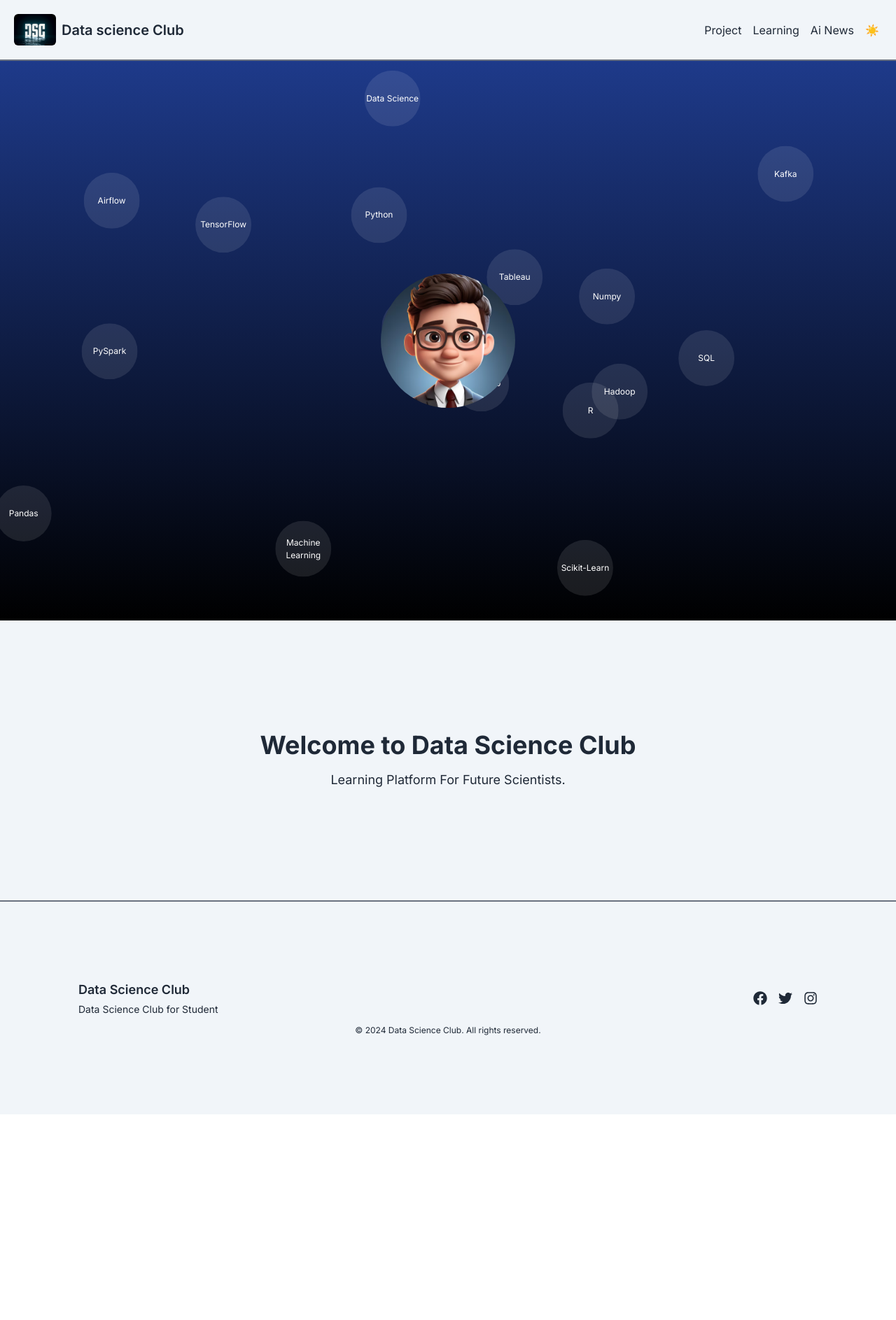
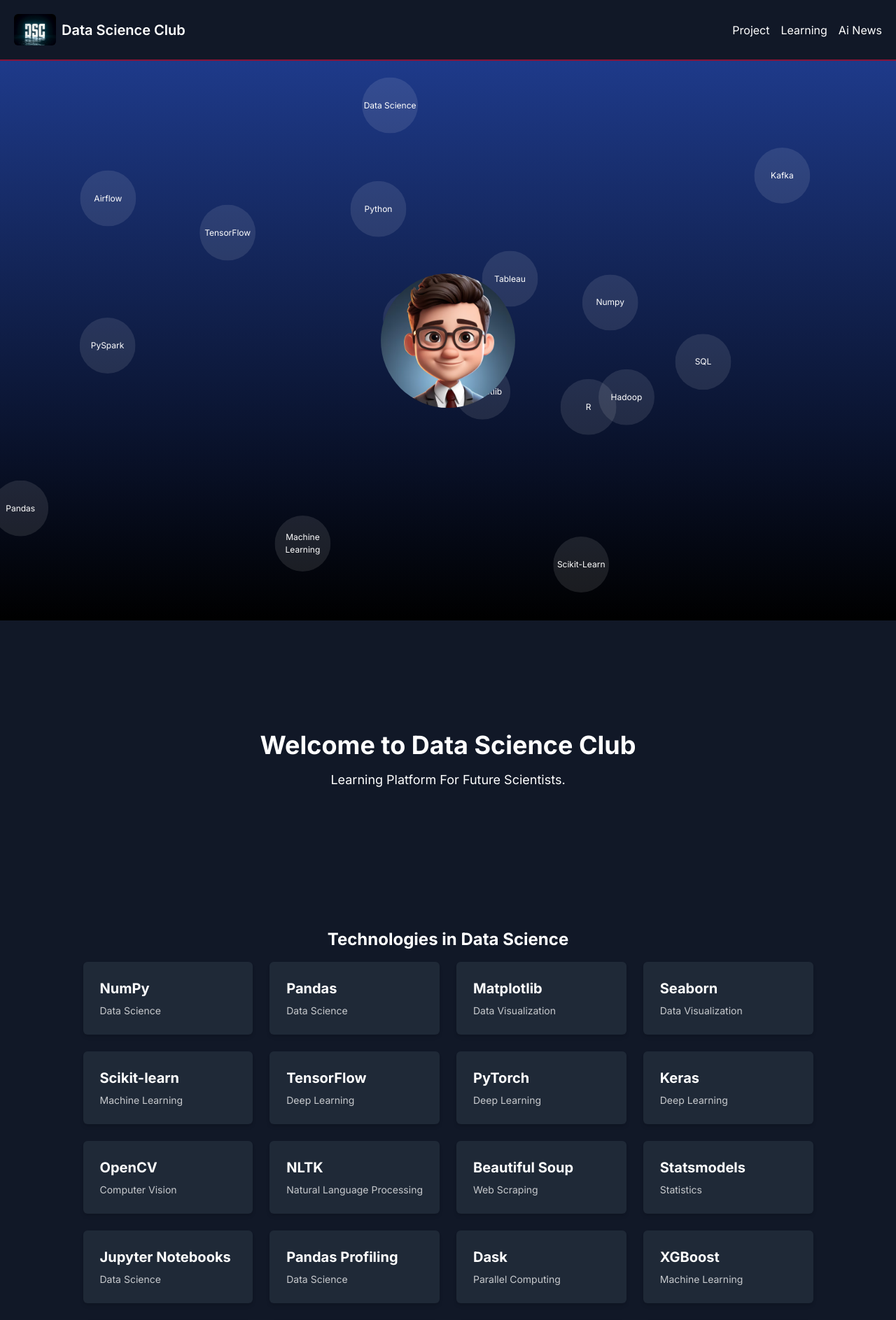
Before and after one commit to Ashish-100-tiwari/datascienceclub, a Next.js app: page /project in a window 1280 px wide. Shown: the top 1887 px of the page at 70% size. Before the commit the page ends 1593 px from the top, so only its background shows below. Built offline with nearby package versions, Linux system fonts and the light colour scheme.

Commit message:
DSC-AT-Techcard-banner

```diff
--- a/src/app/(root)/ainews/page.jsx
+++ b/src/app/(root)/ainews/page.jsx
@@ -2,15 +2,15 @@
 import Footer from '@/components/footer/footer';
 import Header from '@/components/header/header';
 import Navbar from '@/components/navbar/nav'
-import { useGlobalContext } from '@/context/store';
+
 
 const Page = () => {
-   const{setDarkMode,darkMode}=useGlobalContext();
+
   return (
     <div>
-      <Navbar setDarkMode={setDarkMode} darkMode={darkMode}/>
+      <Navbar />
       <Header/>
-      <Footer darkMode={darkMode}/>
+      <Footer/>
     </div>
   )
 }
--- a/src/app/(root)/learning/[slug]/page.jsx
+++ b/src/app/(root)/learning/[slug]/page.jsx
@@ -2,6 +2,8 @@ import fs from 'fs';
 import path from 'path';
 import matter from 'gray-matter';
 import { MDXRemote } from 'next-mdx-remote/rsc';
+import Footer from '@/components/footer/footer';
+import Navbar from '@/components/navbar/nav';
 
 export async function generateStaticParams() {
   const files = fs.readdirSync(path.join('learning'));
@@ -30,7 +32,9 @@ export default function Page({ params }) {
   const props = getPost(params);
 
   return (
-    <article className="prose prose-sm md:prose-base lg:prose-lg mx-auto bg-white text-black">
+    <>
+    <Navbar/>
+    <article className="prose m-5 prose-sm md:prose-base lg:prose-lg mx-auto bg-white text-black">
       <h1 className="text-5xl font-bold">{props.frontMatter.title}</h1>
       <p className="text-lg mt-2">{props.frontMatter.description}</p>
       <MDXRemote
@@ -40,17 +44,19 @@ export default function Page({ params }) {
           h3: ({ children }) => <h3 className="text-2xl font-semibold">{children}</h3>,
           p: ({ children }) => <p className="text-base">{children}</p>,
           code: ({ children }) => (
-            <code className="bg-gray-800 text-white rounded px-1 py-0.5">
+            <code className=" text-white rounded px-1 py-0.5">
               {children}
             </code>
           ),
           pre: ({ children }) => (
-            <pre className="bg-gray-900 text-white rounded-lg p-4 overflow-auto">
+            <pre className=" text-white rounded-lg p-4 overflow-auto">
               {children}
             </pre>
           ),
         }}
       />
     </article>
+    <Footer/>
+    </>
   );
 }
--- a/src/app/(root)/learning/page.jsx
+++ b/src/app/(root)/learning/page.jsx
@@ -1,34 +1,31 @@
-// src/app/(root)/learning/page.jsx
 'use client'; // Ensure this file is treated as a client component
 
 import Footer from '@/components/footer/footer';
 import Navbar from '@/components/navbar/nav';
-import { useGlobalContext } from '@/context/store';
 import Link from 'next/link';
 import { useEffect, useState } from 'react';
 
-// Function to fetch blogs
+// Function to fetch learning resources
 async function fetchlearning() {
   try {
     const res = await fetch(`${process.env.NEXT_PUBLIC_BASE_URL}/api/learning`, {
       cache: 'no-store',
     });
     if (!res.ok) {
-      throw new Error('Failed to fetch blogs');
+      throw new Error('Failed to fetch learning resources');
     }
     return res.json();
   } catch (error) {
-    console.error('Error fetching blogs:', error);
+    console.error('Error fetching learning resources:', error);
     return [];
   }
 }
 
 const Page = () => {
   const [learning, setlearning] = useState([]);
-  const { setDarkMode, darkMode } = useGlobalContext();
 
   useEffect(() => {
-    // Fetch blogs when the component mounts
+    // Fetch learning resources when the component mounts
     const loadlearning = async () => {
       const fetchedlearning = await fetchlearning();
       setlearning(fetchedlearning);
@@ -38,20 +35,20 @@ const Page = () => {
 
   return (
     <div>
-      <Navbar setDarkMode={setDarkMode} darkMode={darkMode} />
+      <Navbar />
       <section className='py-10 ml-20'>
         <h2 className='text-2xl font-bold'>Learning</h2>
         <div className='py-2 ml-20'>
-          {learning.map((learning) => (
-            <Link href={'/learning/' + learning.slug} passHref key={learning.slug}>
+          {learning.map((learningItem) => (
+            <Link href={'/learning/' + learningItem.slug} passHref key={learningItem.slug}>
               <div className='py-2 flex justify-between items-center gap-2'>
                 <div>
-                  <h3 className='text-lg font-bold'>{learning.meta.title}</h3>
+                  <h3 className='text-lg font-bold'>{learningItem.meta.title}</h3>
                   <div>
-                    <p className='text-gray-400'>{learning.meta.description}</p>
+                    <p className='text-gray-400'>{learningItem.meta.description}</p>
                   </div>
                   <div className='my-auto text-gray-400'>
-                    <p>{learning.meta.date}</p>
+                    <p>{learningItem.meta.date}</p>
                   </div>
                 </div>
               </div>
@@ -59,7 +56,7 @@ const Page = () => {
           ))}
         </div>
       </section>
-      <Footer darkMode={darkMode} />
+      <Footer />
     </div>
   );
 };
--- a/src/app/(root)/project/page.jsx
+++ b/src/app/(root)/project/page.jsx
@@ -2,15 +2,15 @@
 import Footer from '@/components/footer/footer';
 import Header from '@/components/header/header';
 import Navbar from '@/components/navbar/nav'
-import { useGlobalContext } from '@/context/store';
+
 
 const Page = () => {
-   const{setDarkMode,darkMode}=useGlobalContext()
+
   return (
     <div>
-      <Navbar setDarkMode={setDarkMode} darkMode={darkMode}/>
+      <Navbar />
       <Header/>
-      <Footer darkMode={darkMode}/>
+      <Footer/>
     </div>
   )
 }
--- a/src/app/layout.js
+++ b/src/app/layout.js
@@ -1,6 +1,6 @@
 import { Inter } from "next/font/google";
 import "./globals.css";
-import { GlobalContextProvider } from '../context/store'
+// import { GlobalContextProvider } from '../context/store'
 
 const inter = Inter({ subsets: ["latin"] });
 
@@ -13,9 +13,9 @@ export default function RootLayout({ children }) {
   return (
     <html lang="en">
       <body className={inter.className}>
-        <GlobalContextProvider>
+        {/* <GlobalContextProvider> */}
           {children}
-        </GlobalContextProvider>
+        {/* </GlobalContextProvider>   */}
       </body>
     </html>
   );
--- a/src/components/footer/footer.jsx
+++ b/src/components/footer/footer.jsx
@@ -1,28 +1,18 @@
 import React from "react";
 import { FaFacebook, FaTwitter, FaInstagram } from "react-icons/fa"; // Import social media icons
 
-const Footer = ({ darkMode }) => {
+const Footer = () => {
   return (
-    <footer
-      className={`bg-gray-800 text-white p-28   ${
-        darkMode ? "bg-gray-900 text-white border-t-2 border-rose-900" : "bg-slate-100 text-gray-800 border-t-2 border-gray-500"
-      }`}
-    >
-      <div
-        className={`max-w-screen-xl mx-auto flex flex-col lg:flex-row justify-between items-center ${
-          darkMode ? "text-white" : "text-gray-800"
-        }`}
-      >
+    <footer className="bg-gray-800 text-white p-28">
+      <div className="max-w-screen-xl mx-auto flex flex-col lg:flex-row justify-between items-center">
         <div className="mb-4 lg:mb-0">
           <h2 className="text-lg font-semibold mb-1">Data Science Club</h2>
           <p className="text-sm">
-            Data Science Club for Student
+            Data Science Club for Students
           </p>
         </div>
 
         <div className="flex space-x-4 lg:space-x-8">
-
-
           <div className="flex space-x-4">
             {/* Social Media Icons */}
             <a
@@ -51,11 +41,8 @@ const Footer = ({ darkMode }) => {
       </div>
 
       <div className="mt-3 text-center">
-        <p className={` text-xs ${
-          darkMode ? "text-white" : "text-gray-800"
-        }`}>
-          &copy; {new Date().getFullYear()} Data Science Club. All rights
-          reserved.
+        <p className="text-xs">
+          &copy; {new Date().getFullYear()} Data Science Club. All rights reserved.
         </p>
       </div>
     </footer>
--- a/src/components/header/header.jsx
+++ b/src/components/header/header.jsx
@@ -1,14 +1,10 @@
 import { matplotlib, numpy, pandas, student } from '@/assets';
-import { useGlobalContext } from '@/context/store';
 import Image from 'next/image';
 import React from 'react';
-
+import techData from '@/data/techData.json';
 const Header = () => {
-  const { darkMode } = useGlobalContext();
-
   return (
     <>
-
       {/* Space-themed Complex Animation */}
       <div className="relative w-full h-screen bg-gradient-to-b from-blue-900 to-black overflow-hidden flex justify-center items-center text-white">
         {/* Central Student Face */}
@@ -44,16 +40,28 @@ const Header = () => {
           </div>
         </div>
       </div>
-      <div
-        className={`flex items-center h-[400px] justify-center ${
-          darkMode ? 'bg-gray-900 text-white' : 'bg-slate-100 text-gray-800'
-        }`}
-      >
+
+      {/* Static Section */}
+      <div className="flex items-center h-[400px] justify-center bg-gray-900 text-white">
         <div className="text-center">
           <h1 className="text-4xl font-bold mb-4">Welcome to Data Science Club</h1>
           <p className="text-lg">Learning Platform For Future Scientists.</p>
         </div>
       </div>
+
+       <div className="flex justify-center bg-gray-900 pb-10 pt-10">
+      <div>
+        <h1 className="text-2xl font-bold text-center text-white mb-4">Technologies in Data Science</h1>
+        <div className="grid grid-cols-1 sm:grid-cols-2 lg:grid-cols-4 gap-6">
+          {techData.map((tech) => (
+            <div key={tech.key} className="bg-gray-800 text-white p-6 rounded-md shadow-md">
+              <h2 className="text-xl font-bold mb-2">{tech.name}</h2>
+              <p className="text-sm opacity-75">{tech.techcategory}</p>
+            </div>
+          ))}
+        </div>
+      </div>
+    </div>
     </>
   );
 };
--- a/src/components/navbar/nav.jsx
+++ b/src/components/navbar/nav.jsx
@@ -1,35 +1,29 @@
-"use client"
+"use client";
 import Image from "next/image";
 import Link from "next/link";
 import dsc from '../../assets/jpeg/dsc.jpg';
 import React, { useState } from "react";
 
-const Navbar = ({ darkMode, setDarkMode }) => {
+const Navbar = () => {
   const [menuOpen, setMenuOpen] = useState(false);
 
-  const toggleDarkMode = () => {
-    setDarkMode(!darkMode);
-  };
-
   return (
-    <nav
-      className={`flex flex-col sm:flex-row items-center justify-between p-5 ${
-        darkMode ? "bg-gray-900 text-white border-b-2 border-rose-900 " : "bg-slate-100 text-gray-800 border-b-2 border-gray-500"
-      }`}
-    >
+    <nav className="flex flex-col sm:flex-row items-center justify-between p-5 bg-gray-900 text-white border-b-2 border-rose-900">
       <div className="flex items-center">
         <div className="flex items-center">
-          <Link href={"/"}><Image src={dsc}  width={60} height={60} alt="Logo" className=" rounded-md" /></Link>
-          <Link href={"/"}><h1 className="text-xl font-semibold ml-2">Data science Club</h1></Link>
+          <Link href={"/"}>
+            <Image src={dsc} width={60} height={60} alt="Logo" className="rounded-md" />
+          </Link>
+          <Link href={"/"}>
+            <h1 className="text-xl font-semibold ml-2">Data Science Club</h1>
+          </Link>
         </div>
       </div>
 
       <div className="flex items-center space-x-4">
         {/* Hamburger Menu Button for Smaller Screens */}
         <button
-          className={`w-6 h-6 cursor-pointer sm:hidden ${
-            darkMode ? "text-white" : "text-gray-800"
-          }`}
+          className="w-6 h-6 cursor-pointer sm:hidden text-white"
           onClick={() => setMenuOpen(!menuOpen)}
         >
           ☰
@@ -47,21 +41,11 @@ const Navbar = ({ darkMode, setDarkMode }) => {
         )}
 
         {/* Navigation Options for Larger Screens */}
-        <ul className="hidden sm:flex space-x-4">
+        <ul className="hidden sm:flex space-x-4 ">
           <Link href="/project">Project</Link>
           <Link href="/learning">Learning</Link>
           <Link href="/ainews">Ai News</Link>
         </ul>
-
-        {/* Dark Mode Toggle */}
-        <div
-          className={`w-6 h-6 cursor-pointer ${
-            darkMode ? "text-white" : "text-gray-800"
-          }`}
-          onClick={toggleDarkMode}
-        >
-          {darkMode ? "🌙" : "☀️"}
-        </div>
       </div>
     </nav>
   );
--- /dev/null
+++ b/src/data/techData.json
@@ -0,0 +1,22 @@
+[
+    {"key": 1, "name": "NumPy", "techcategory": "Data Science"},
+    {"key": 2, "name": "Pandas", "techcategory": "Data Science"},
+    {"key": 3, "name": "Matplotlib", "techcategory": "Data Visualization"},
+    {"key": 4, "name": "Seaborn", "techcategory": "Data Visualization"},
+    {"key": 5, "name": "Scikit-learn", "techcategory": "Machine Learning"},
+    {"key": 6, "name": "TensorFlow", "techcategory": "Deep Learning"},
+    {"key": 7, "name": "PyTorch", "techcategory": "Deep Learning"},
+    {"key": 8, "name": "Keras", "techcategory": "Deep Learning"},
+    {"key": 9, "name": "OpenCV", "techcategory": "Computer Vision"},
+    {"key": 10, "name": "NLTK", "techcategory": "Natural Language Processing"},
+    {"key": 11, "name": "Beautiful Soup", "techcategory": "Web Scraping"},
+    {"key": 12, "name": "Statsmodels", "techcategory": "Statistics"},
+    {"key": 13, "name": "Jupyter Notebooks", "techcategory": "Data Science"},
+    {"key": 14, "name": "Pandas Profiling", "techcategory": "Data Science"},
+    {"key": 15, "name": "Dask", "techcategory": "Parallel Computing"},
+    {"key": 16, "name": "XGBoost", "techcategory": "Machine Learning"},
+    {"key": 17, "name": "LightGBM", "techcategory": "Machine Learning"},
+    {"key": 18, "name": "Fastai", "techcategory": "Deep Learning"},
+    {"key": 19, "name": "Plotly", "techcategory": "Data Visualization"},
+    {"key": 20, "name": "Altair", "techcategory": "Data Visualization"}
+]
```
Also changed, not shown: learning/second.blog.mdx (+26 -5 lines), learning/third.blog.mdx (+53 -5 lines), src/data/learning.json (deleted, +0 -22 lines).
